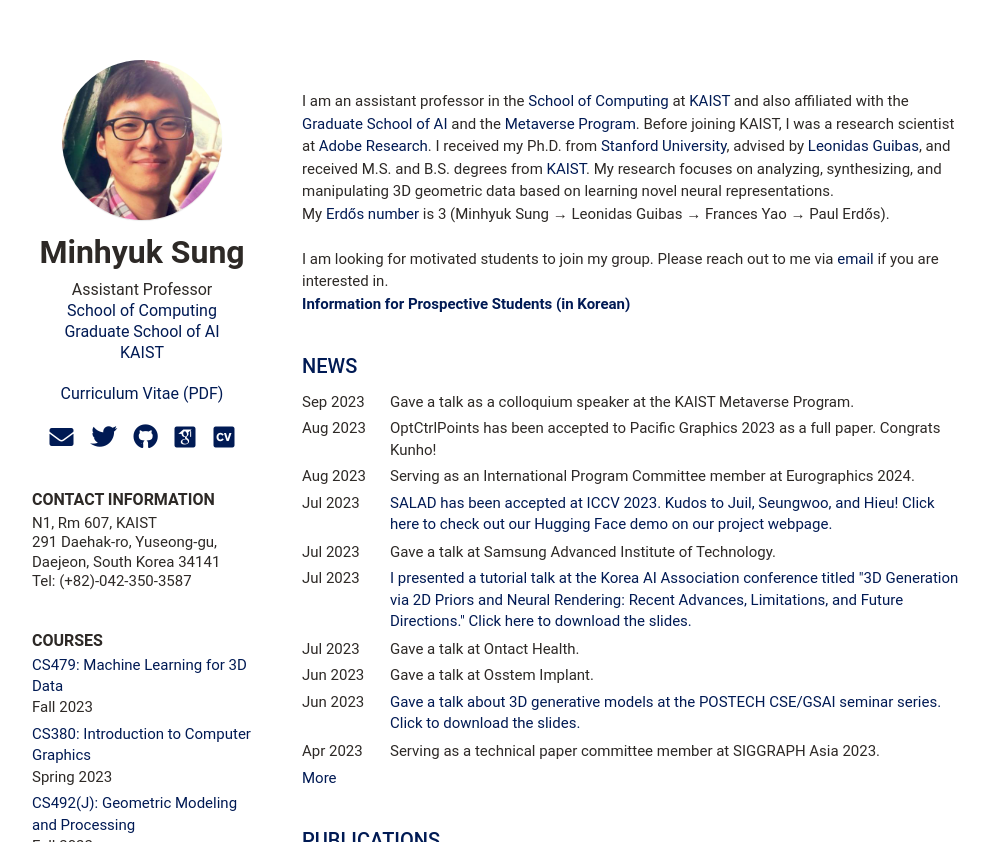
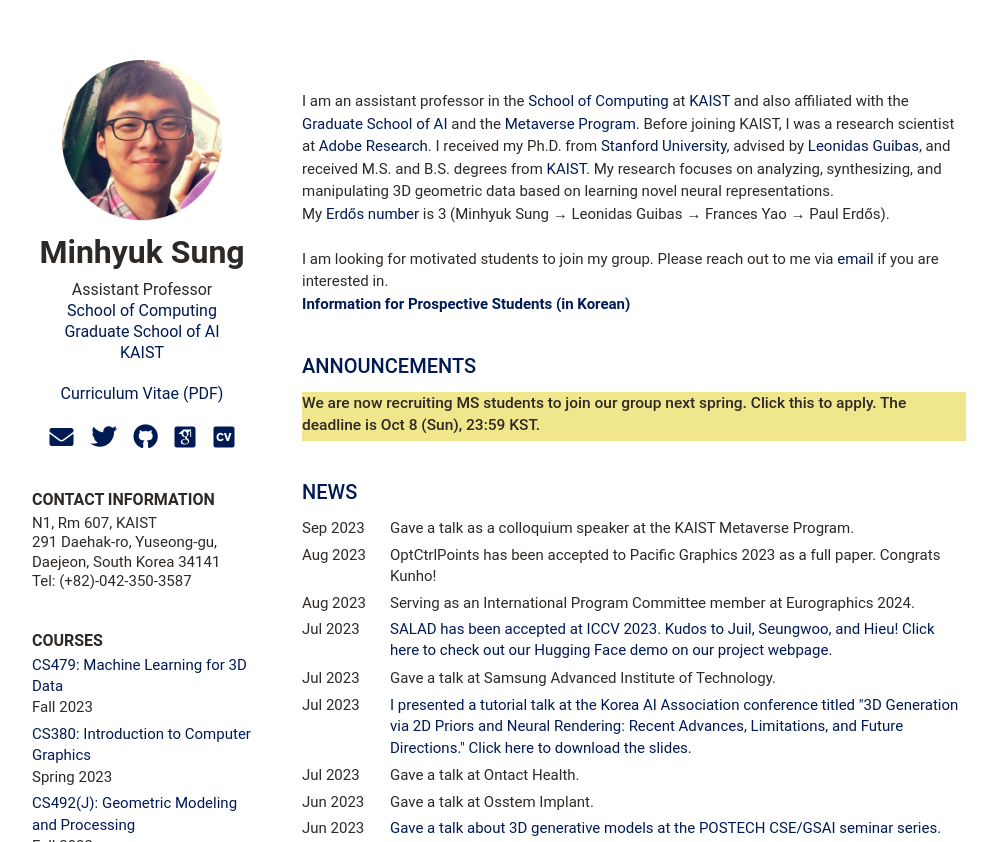
Before and after one commit to mhsung/mhsung.github.io, a Jekyll site: the page built from index.html, in a window 1280 px wide and 900 px high, cut to the strip 0-842 px from the top of the window. Shown: the whole strip, without its empty margins (126-1123 px from the left). Built offline with Jekyll 4.4.1, drawn with Linux system fonts in a browser that asks for light colours; some web fonts are replaced.

Commit message:
Updated.

```diff
--- a/_data/announcements.yml
+++ b/_data/announcements.yml
@@ -1,4 +1,7 @@
 announcements:
+  - title: "We are now recruiting MS students to join our group next spring. Click this to apply. The deadline is Oct 8 (Sun), 23:59 KST."
+    time: Sep 2023
+    link: https://research.typeform.com/to/n8NgwP50
   #- title: "We are now looking for undergraduate interns to join our group this summer. The deadline is Apr 30 (Sun), 23:59 KST. Click this for more details."
   #  time: Apr 2023
   #  link: lab/internship-summer-2023
```
